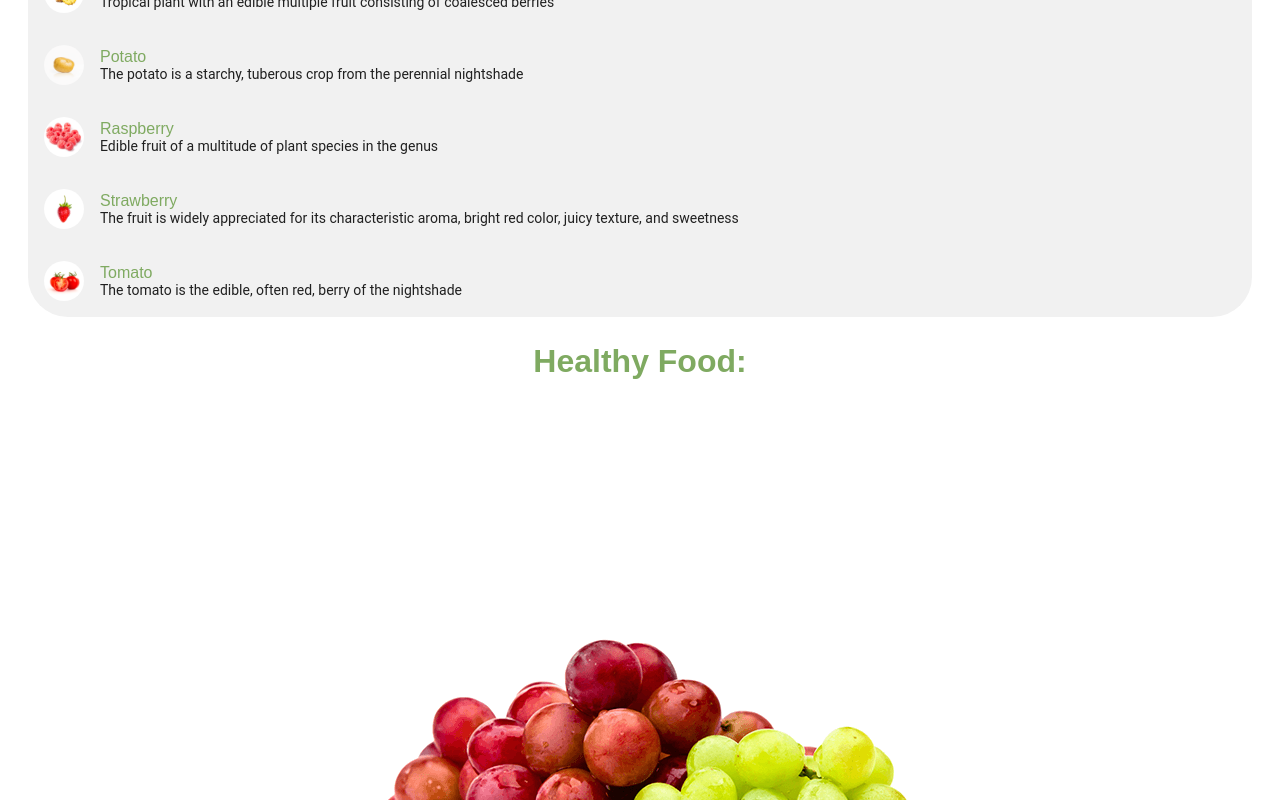
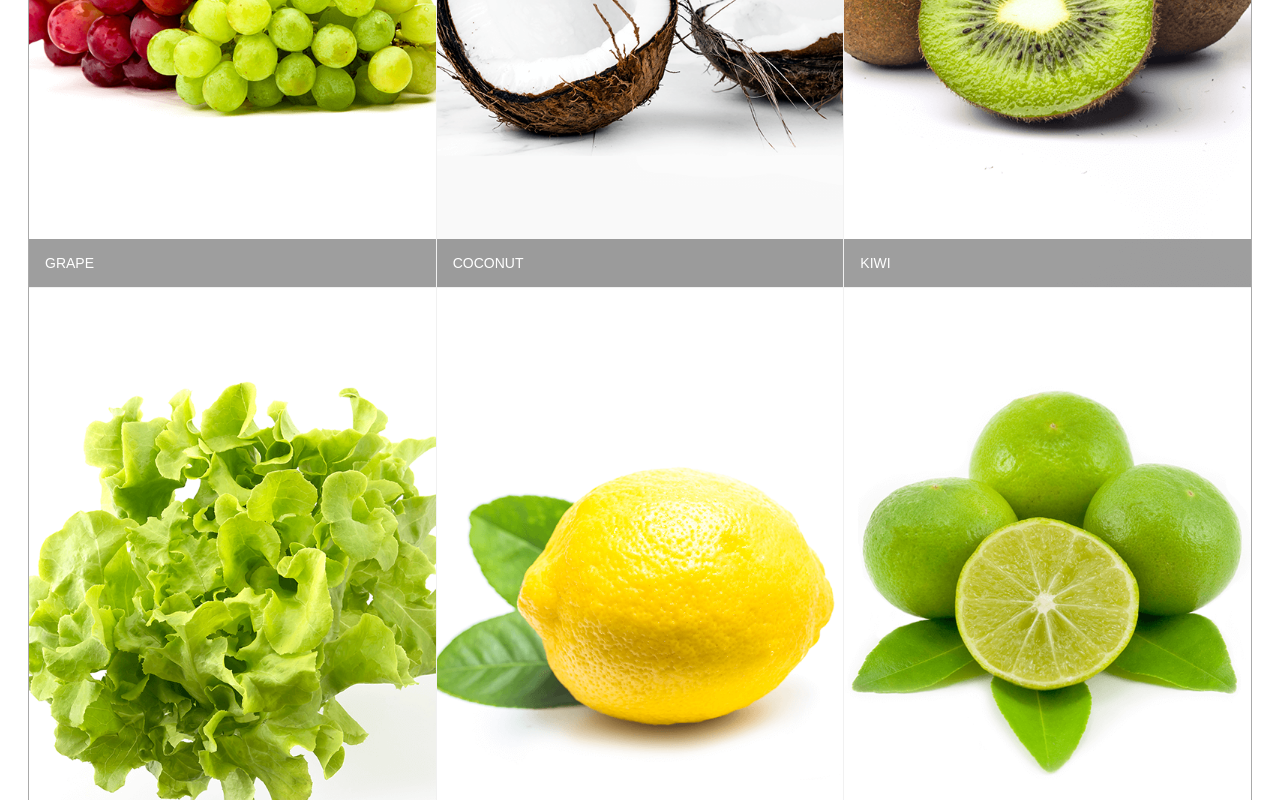
Before and after one commit to WebDevelopUa/AngularFoodStore, an Angular app: page / in a window 1280 px wide. Shown: the part 1180-1980 px from the top of the page. Built offline with nearby package versions, Linux system fonts and the light colour scheme.

Commit message:
updating **Menu component**

```diff
--- a/src/app/app.component.html
+++ b/src/app/app.component.html
@@ -6,7 +6,7 @@
 </mat-toolbar>
 
 
-<div style="text-align:center">
+<div class="welcome">
   <h1>
     Welcome to {{ title }}!
   </h1>
@@ -16,7 +16,7 @@
 <app-menu></app-menu>
 
 
-<div style="text-align:center">
+<div class="welcome">
   <h2>Healthy food: </h2>
   <ul style="list-style: none">
     <li>
--- a/src/app/app.component.scss
+++ b/src/app/app.component.scss
@@ -4,10 +4,15 @@
   border-radius: 40px;
 }
 
-.brand  {
+.brand {
   margin: 10px 20px;
 }
 
 .brand:active {
   color: lightslategrey;
 }
+
+.welcome {
+  color: #7faa61;
+  text-align: center;
+}
--- a/src/app/menu/menu.component.html
+++ b/src/app/menu/menu.component.html
@@ -1,3 +1,19 @@
+<div class="container"
+     fxLayout="column"
+     fxLayoutGap="10px">
+  <div fxFlex>
+    <mat-grid-list cols="3" rowHeight="600px">
+      <mat-grid-tile *ngFor="let dish of dishes">
+        <img height="600px" src={{dish.image}} alt={{dish.name}}>
+        <mat-grid-tile-footer>
+          <h1 matLine>{{dish.name | uppercase}}</h1>
+        </mat-grid-tile-footer>
+      </mat-grid-tile>
+    </mat-grid-list>
+  </div>
+</div>
+
+
 <div class="container"
      fxLayout="column"
      fxLayoutGap="10px">
--- a/src/styles.scss
+++ b/src/styles.scss
@@ -1,8 +1,8 @@
 @import '~@angular/material/prebuilt-themes/indigo-pink.css';
 
 h1, h2 {
-  color: #7faa61;
   font-family: Arial, Helvetica, sans-serif;
+  font-weight: bold;
   text-transform: capitalize;
 }
 
@@ -26,4 +26,6 @@ a {
   //background-color: #f5f5f5;
   background-color: #f1f1f1;
   border-radius: 40px;
+  overflow: hidden;
+  border: 1px solid darkgrey;
 }
```
Also changed, not shown: src/app/app.module.ts (+10 -1 lines), 2 other files (tests, documents, lock files or other folders).
